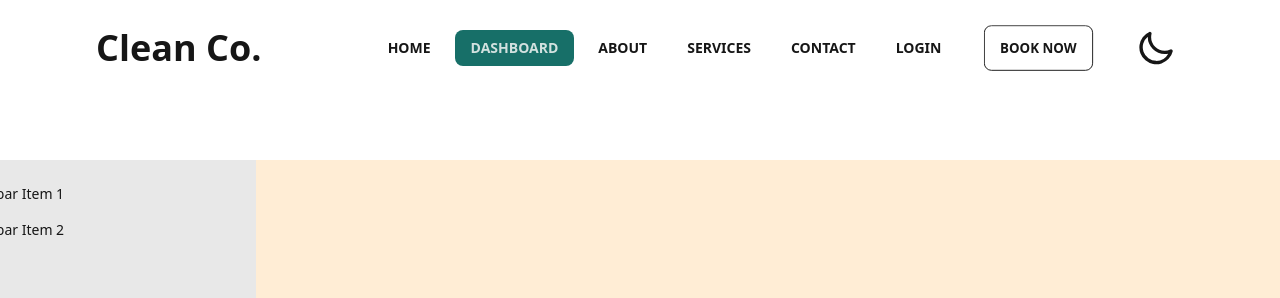
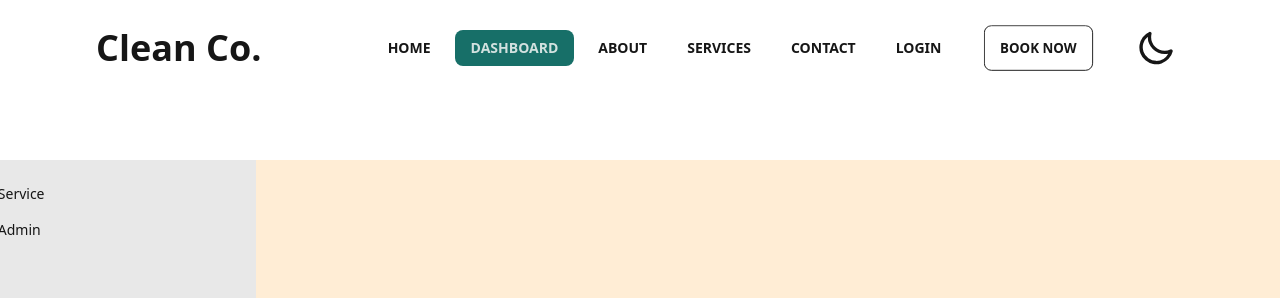
Before and after one commit to MUHAMMADSabbirHossain/clean-co-live, a React (Create React App) app: page /dashboard in a window 1280 px wide. Shown: the top 298 px of the page. Built offline with nearby package versions, Linux system fonts and the light colour scheme; the HTML template or start-up script is replaced by a standard one.

Commit message:
add.js, dashboar, dashboardsidebar: nested route added in different way.

```diff
--- a/src/App.js
+++ b/src/App.js
@@ -18,6 +18,8 @@
 import About from "./Pages/About";
 import AdminRoute from "./authentication/AdminRoute";
 import Dashboard from "./Pages/Dashboard/Dashboard";
+import AddAdmin from "./Pages/Dashboard/AddAdmin";
+import AddService from "./Pages/Dashboard/AddService";
 
 
 
@@ -74,7 +76,10 @@
           </Route>
 
           <Route element={<AdminRoute />}>
-            <Route path="/dashboard" element={<Dashboard></Dashboard>}></Route>
+            <Route path="/dashboard" element={<Dashboard></Dashboard>}>
+              <Route path="add-admin" element={<AddAdmin></AddAdmin>}></Route>
+              <Route path="add-service" element={<AddService></AddService>}></Route>
+            </Route>
           </Route>
         </Routes>
       </Navbar>
--- a/src/Pages/Dashboard/Dashboard.js
+++ b/src/Pages/Dashboard/Dashboard.js
@@ -1,10 +1,15 @@
 import React from 'react';
 import DashboardSidebar from '../../components/DashboardSidebar';
+import { Outlet, Route, Routes } from 'react-router-dom';
+import AddAdmin from './AddAdmin';
+import AddService from './AddService';
 
 const Dashboard = () => {
     return (
         <DashboardSidebar>
             <h1>Clean Co.</h1>
+
+            <Outlet></Outlet>
         </DashboardSidebar>
     );
 };
--- a/src/components/DashboardSidebar.js
+++ b/src/components/DashboardSidebar.js
@@ -1,4 +1,5 @@
 import React from 'react';
+import { NavLink } from 'react-router-dom';
 
 const DashboardSidebar = ({ children }) => {
     return (
@@ -9,8 +10,13 @@
                 <label htmlFor="my-drawer-2" aria-label="close sidebar" className="drawer-overlay"></label>
                 <ul className="menu p-4 w-80 min-h-full bg-base-200 text-base-content">
                     {/* Sidebar content here */}
-                    <li><a>Sidebar Item 1</a></li>
-                    <li><a>Sidebar Item 2</a></li>
+                    <li>
+                        <NavLink to="/dashboard/add-service">Add Service</NavLink>
+                    </li>
+                    <li>
+                        <NavLink to="/dashboard/add-admin">Add Admin</NavLink>
+
+                    </li>
                 </ul>
 
             </div>
```
